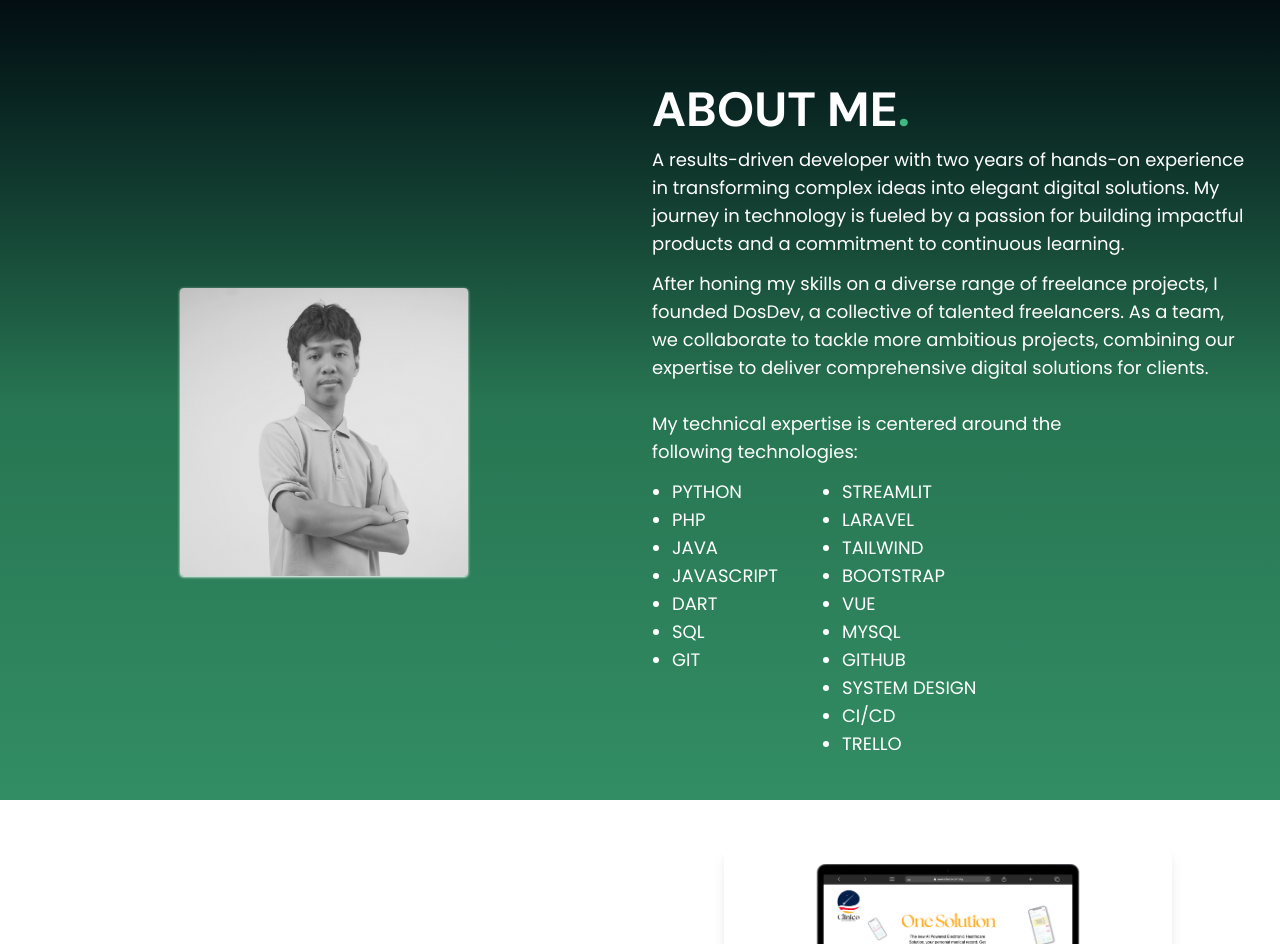
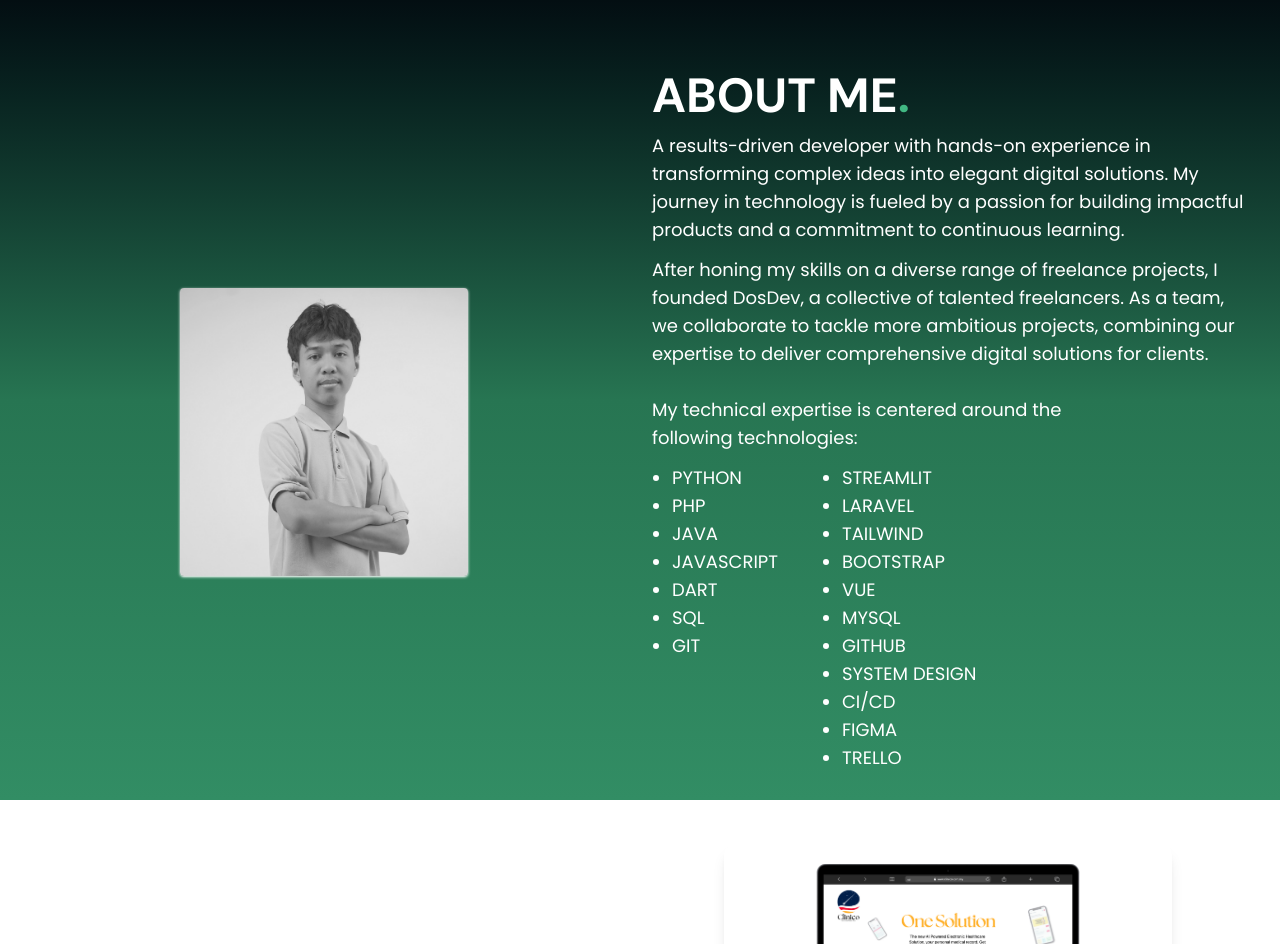
Before and after one commit to fauzanakbarwijaya/MyPortofolio, a Vue app: page / in a window 1280 px wide. Shown: the part 800-1744 px from the top of the page. Built offline with nearby package versions, Linux system fonts and the light colour scheme.

Commit message:
fix: fix resume file and edit some words of about me.

```diff
--- a/src/App.vue
+++ b/src/App.vue
@@ -91,7 +91,7 @@
                     <h1 class="text-3xl md:text-5xl font-dmsans font-bold">
                         ABOUT ME<span class="text-[#41B883]">.</span>
                     </h1>
-                    <p>A results-driven developer with two years of hands-on experience in transforming complex ideas
+                    <p>A results-driven developer with hands-on experience in transforming complex ideas
                         into elegant digital solutions. My journey in technology is fueled by a passion for building
                         impactful products and a commitment to continuous learning.
                     </p>
@@ -120,6 +120,7 @@
                             <li>GITHUB</li>
                             <li>SYSTEM DESIGN</li>
                             <li>CI/CD</li>
+                            <li>FIGMA</li>
                             <li>TRELLO</li>
                         </div>
                     </ul>
@@ -346,7 +347,7 @@
         'Front-End',
         'Back-End',
         'Project Manager',
-        'Website Developer'
+        'Full Stack Developer'
     ]
     const displayText = ref('')
     const currentText = ref(0)
```
Also changed, not shown: 1 other file (tests, documents, lock files or other folders).
